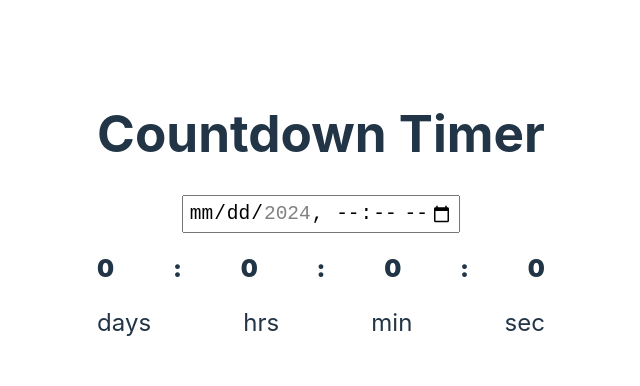
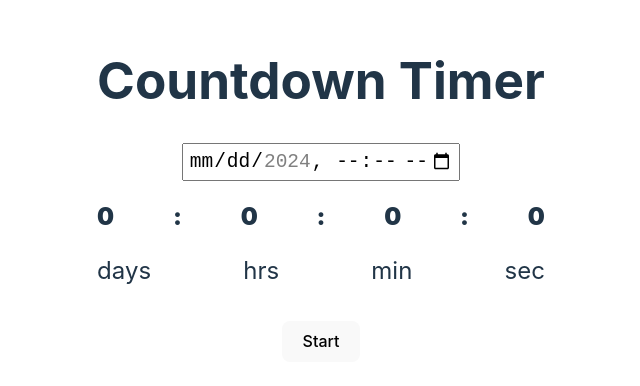
Before and after one commit to nimishgo/countdown-timer, a React (Vite) app: page / in a window 1280 px wide. Shown: the part 194-580 px from the top of the page, without its empty margins (319-959 px from the left). Built offline with nearby package versions, Linux system fonts and the light colour scheme.

Commit message:
add : toggle button

```diff
--- a/src/App.css
+++ b/src/App.css
@@ -60,3 +60,7 @@
   justify-content: space-between;
   font-size: 1.5em;
 }
+
+.toggle_button {
+  margin: 2em 0;
+}
--- a/src/App.jsx
+++ b/src/App.jsx
@@ -1,6 +1,7 @@
 import { useState } from "react";
 import Datepicker from "./components/Datepicker";
 import DisplayTimer from "./components/DisplayTimer";
+import Toggle from "./components/Toggle";
 import "./App.css";
 
 function App() {
@@ -17,6 +18,7 @@ function App() {
       <h1>Countdown Timer</h1>
       <Datepicker onSelect={setSelectedDate} />
       <DisplayTimer {...timer} />
+      <Toggle />
     </div>
   );
 }
--- /dev/null
+++ b/src/components/Toggle.jsx
@@ -0,0 +1,11 @@
+function Toggle({ onStart, onReset, running }) {
+  return (
+    <>
+      <button onClick={running ? onReset : onStart} className="toggle_button">
+        {running ? "Reset" : "Start"}
+      </button>
+    </>
+  );
+}
+
+export default Toggle;
```
